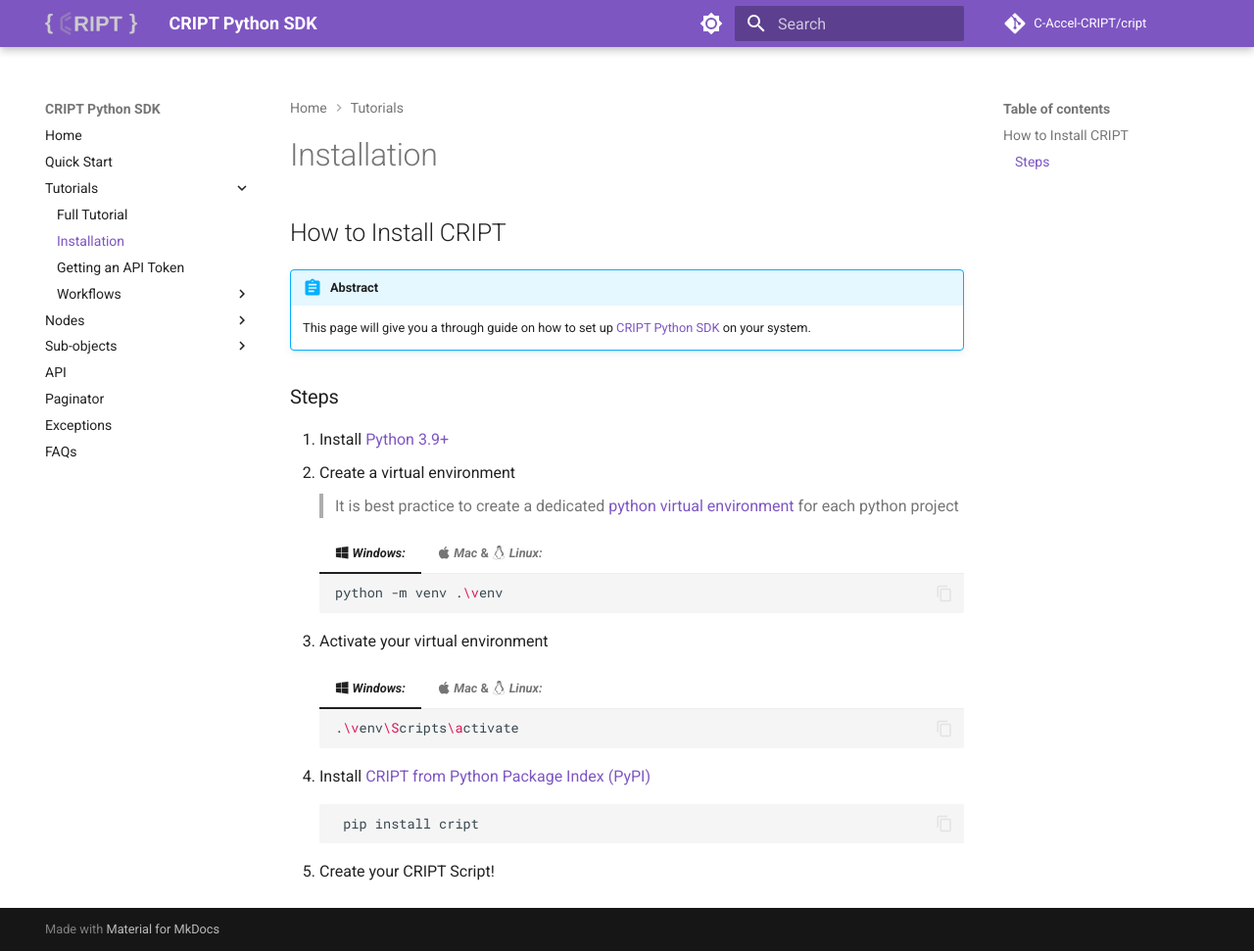
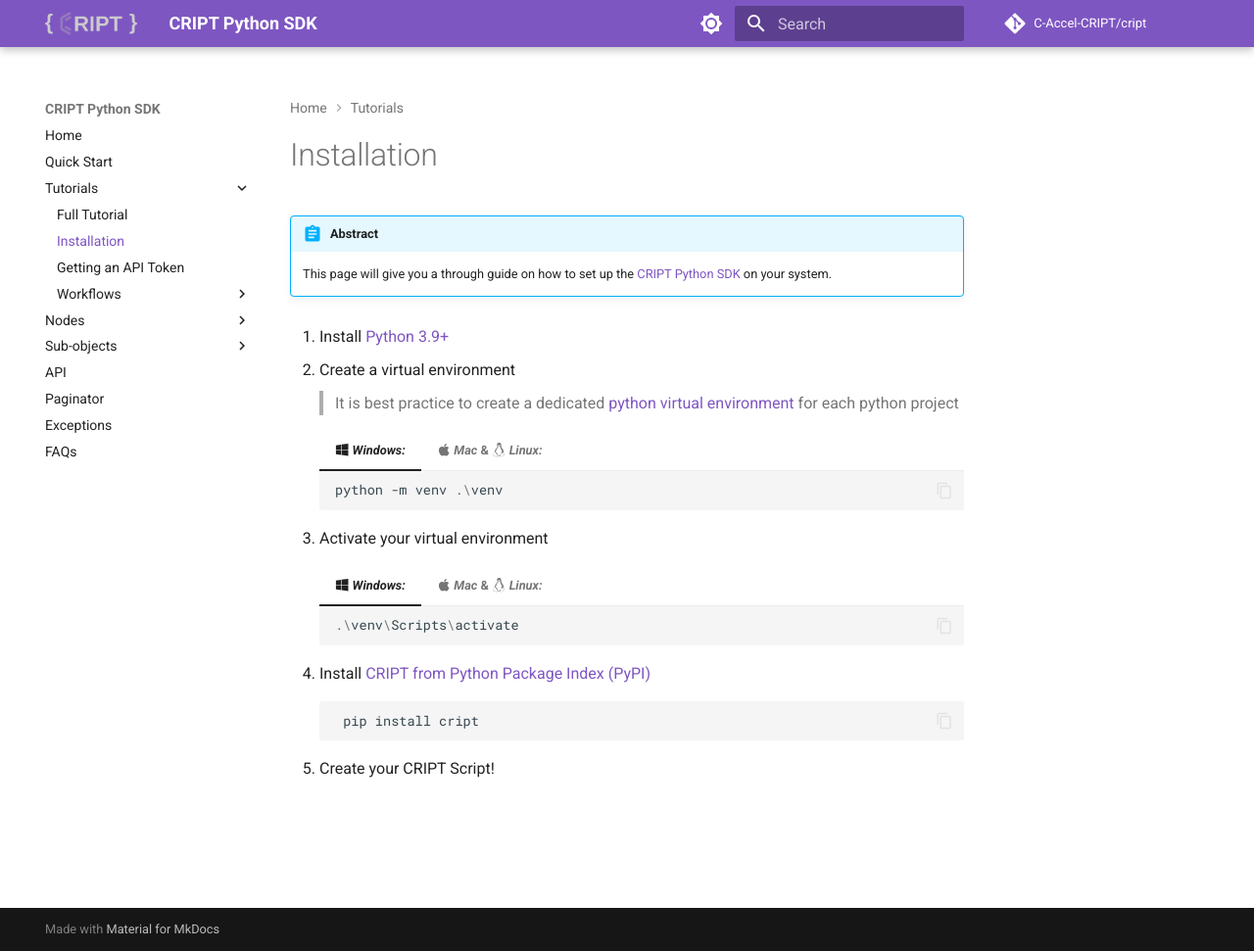
Before and after one commit to C-Accel-CRIPT/sdk-archive, an MkDocs documentation site: the page built from docs/tutorials/installation.md, in a window 1280 px wide and 971 px high. Shown: the whole window at 98% size. Built offline with MkDocs 1.6.1 and Material for MkDocs 9.7.7, drawn with Linux system fonts in a browser that asks for light colours; comment, search, counter and statistics services are not loaded.

````diff
--- a/docs/tutorials/installation.md
+++ b/docs/tutorials/installation.md
@@ -1,39 +1,40 @@
-# How to Install CRIPT
+!!! abstract
+    This page will give you a through guide on how to set up the
+    <a href="https://pypi.org/project/cript/" target="_blank">CRIPT Python SDK</a>
+    on your system.
 
-!!! abstract
-    This page will give you a through guide on how to set up [CRIPT Python SDK](https://pypi.org/project/cript/) on your system.
+1.  Install <a href="https://www.python.org/downloads/" target="_blank">Python 3.9+</a>
 
-
-## Steps
-1.  Install [Python 3.9+](https://www.python.org/downloads/)
 2.  Create a virtual environment
 
-    > It is best practice to create a dedicated [python virtual environment](https://docs.python.org/3/library/venv.html) for each python project
+    > It is best practice to create a dedicated
+    <a href="https://docs.python.org/3/library/venv.html" target="_blank">python virtual environment</a> for each python project
 
     === ":fontawesome-brands-windows: **_Windows:_**"
-        ```bash
+        ``` powershell
         python -m venv .\venv
         ```
 
     === ":fontawesome-brands-apple: **_Mac_** & :fontawesome-brands-linux: **_Linux:_**"
-        ```bash
+        ``` bash
         python3 -m venv ./venv
         ```
 
 3.  Activate your virtual environment
 
     === ":fontawesome-brands-windows: **_Windows:_**"
-        ```bash
+        ``` powershell
         .\venv\Scripts\activate
         ```
 
     === ":fontawesome-brands-apple: **_Mac_** & :fontawesome-brands-linux: **_Linux:_**"
-        ```bash
+        ``` bash
         source venv/bin/activate
         ```
 
-4.  Install [CRIPT from Python Package Index (PyPI)](https://pypi.org/project/cript/)
-    ```bash
+4.  Install <a href="https://pypi.org/project/cript/" target="_blank">CRIPT from Python Package Index (PyPI)</a>
+    ``` bash
      pip install cript
     ```
+
 5.  Create your CRIPT Script!
--- a/mkdocs.yml
+++ b/mkdocs.yml
@@ -115,3 +115,8 @@ markdown_extensions:
   - pymdownx.emoji:
       emoji_index: !!python/name:materialx.emoji.twemoji
       emoji_generator: !!python/name:materialx.emoji.to_svg
+  - pymdownx.critic
+  - pymdownx.caret
+  - pymdownx.keys
+  - pymdownx.mark
+  - pymdownx.tilde
````
Also changed, not shown: docs/quickstart.md (+0 -2 lines), docs/tutorials/api_token.md (+30 -0 lines), docs/tutorials/full_tutorial.md (+27 -28 lines).
